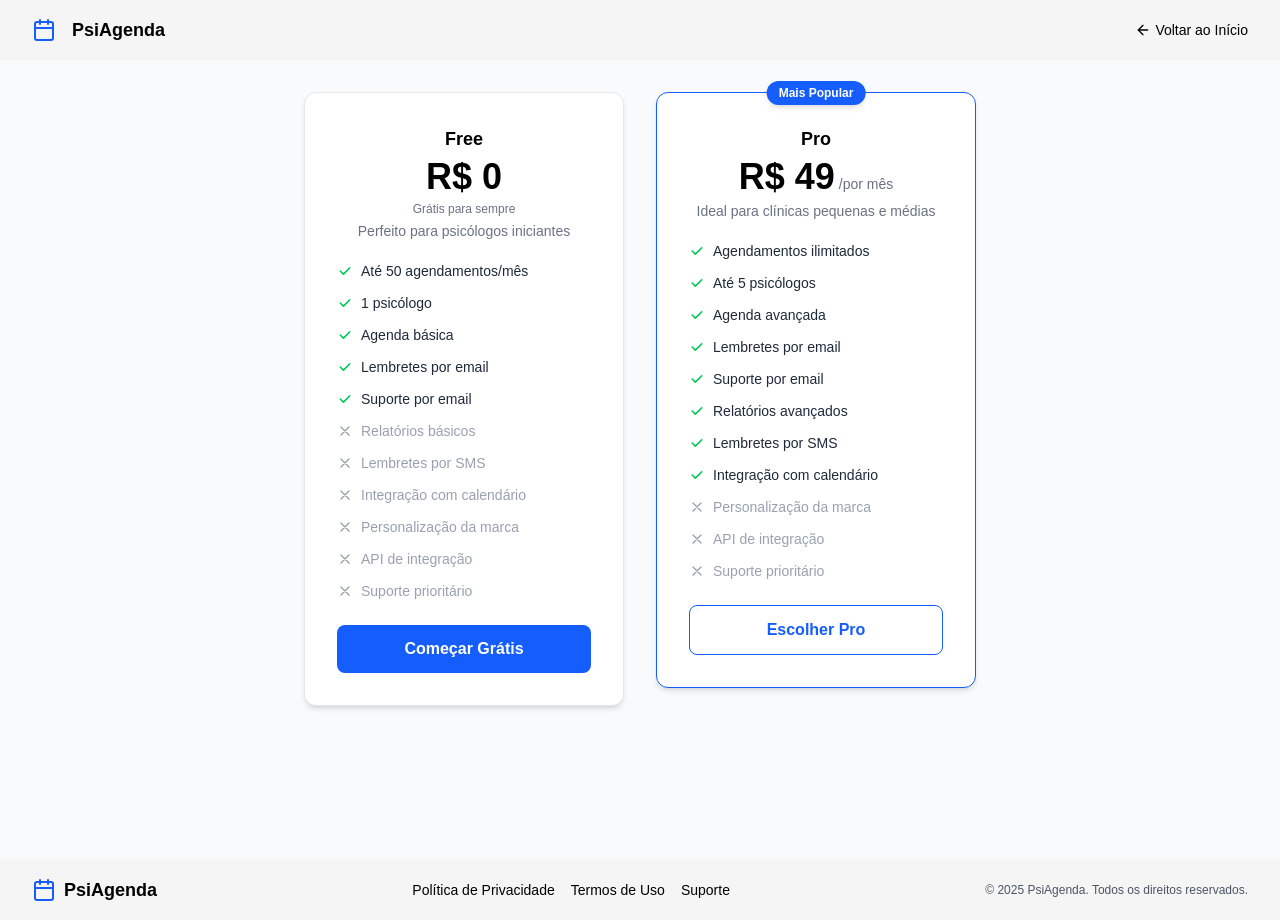
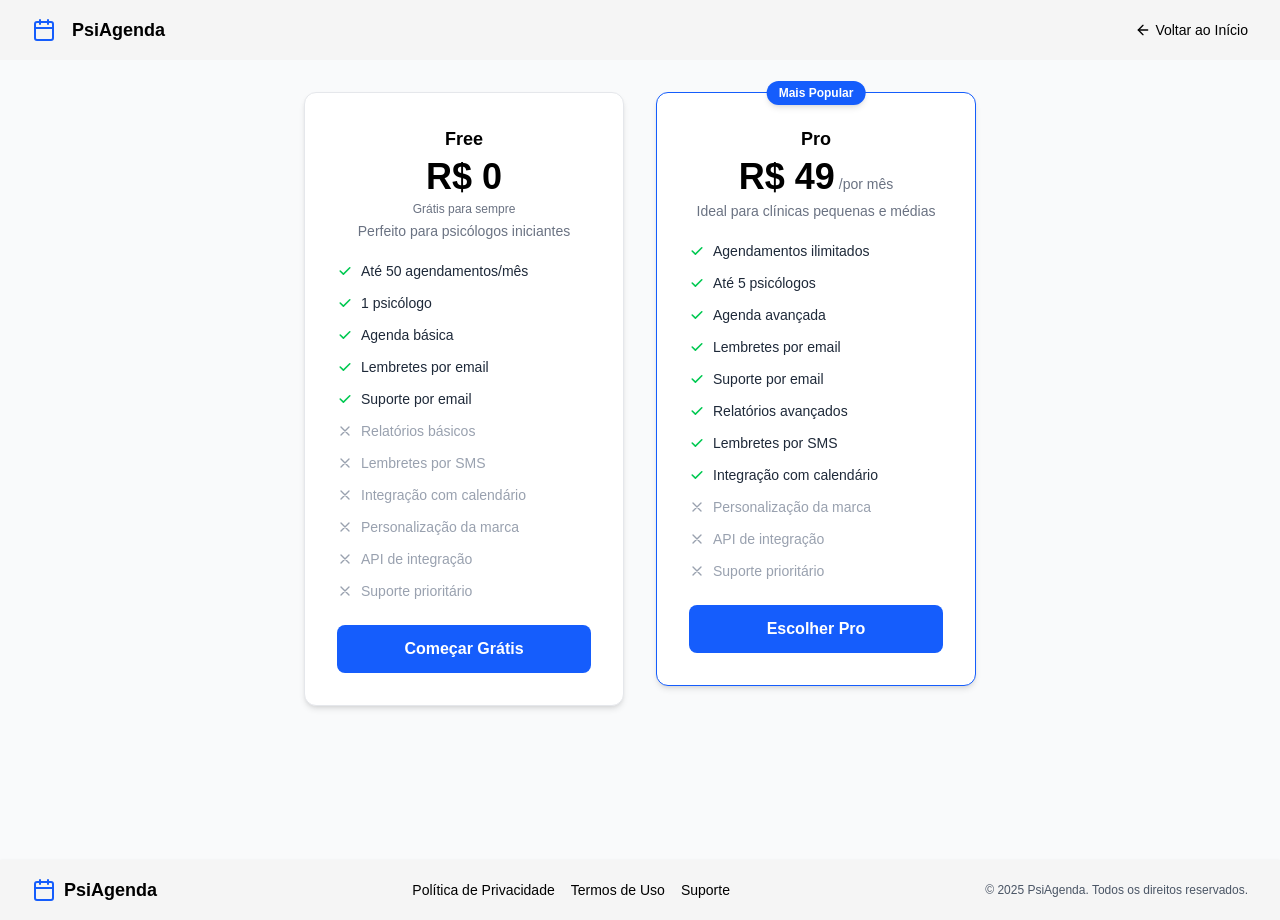
Before and after one commit to Trakna/Pedritor, a Next.js app: page /pricing in a window 1280 px wide. Built offline with nearby package versions, Linux system fonts and the light colour scheme.

Commit message:
Update Featurecard

```diff
--- a/src/app/components/feature-card/feature-card.tsx
+++ b/src/app/components/feature-card/feature-card.tsx
@@ -34,7 +34,6 @@ export const FeatureCard: React.FC<FeatureCardProps> = ({
   cardSubtitle,
   buttonHref,
 }) => {
-
   return (
     <div
       className={`relative rounded-xl shadow-md w-full sm:w-80 text-center bg-white border ${
@@ -49,7 +48,9 @@ export const FeatureCard: React.FC<FeatureCardProps> = ({
 
       <h3 className="text-lg text-black font-semibold mb-1">{cardTitle}</h3>
       <div className="mb-1">
-        <span className="text-4xl font-bold text-black">R$ {cardValue}</span>
+        <span className={`text-4xl font-bold ${highlightBorders ? "text-black" : "text-black"}`}>
+          R$ {cardValue}
+        </span>
         {monthly && <span className="text-sm font-medium text-gray-500"> /por mês</span>}
       </div>
       {valueInfo && <p className="text-xs text-gray-500 mb-1">{valueInfo}</p>}
@@ -94,11 +95,7 @@ export const FeatureCard: React.FC<FeatureCardProps> = ({
 
       <button
         onClick={() => (window.location.href = buttonHref)}
-        className={`w-full py-3 rounded-lg text-base font-semibold transition-colors duration-200 ${
-          buttonStyle === ButtonStyle.DEFAULT
-            ? "bg-blue-600 text-white hover:bg-blue-700"
-            : "bg-white text-blue-600 border border-blue-600 hover:bg-blue-50"
-        }`}
+        className="w-full py-3 rounded-lg text-base font-semibold transition-colors duration-200 bg-blue-600 text-white hover:bg-blue-700"
       >
         {buttonName}
       </button>
```
